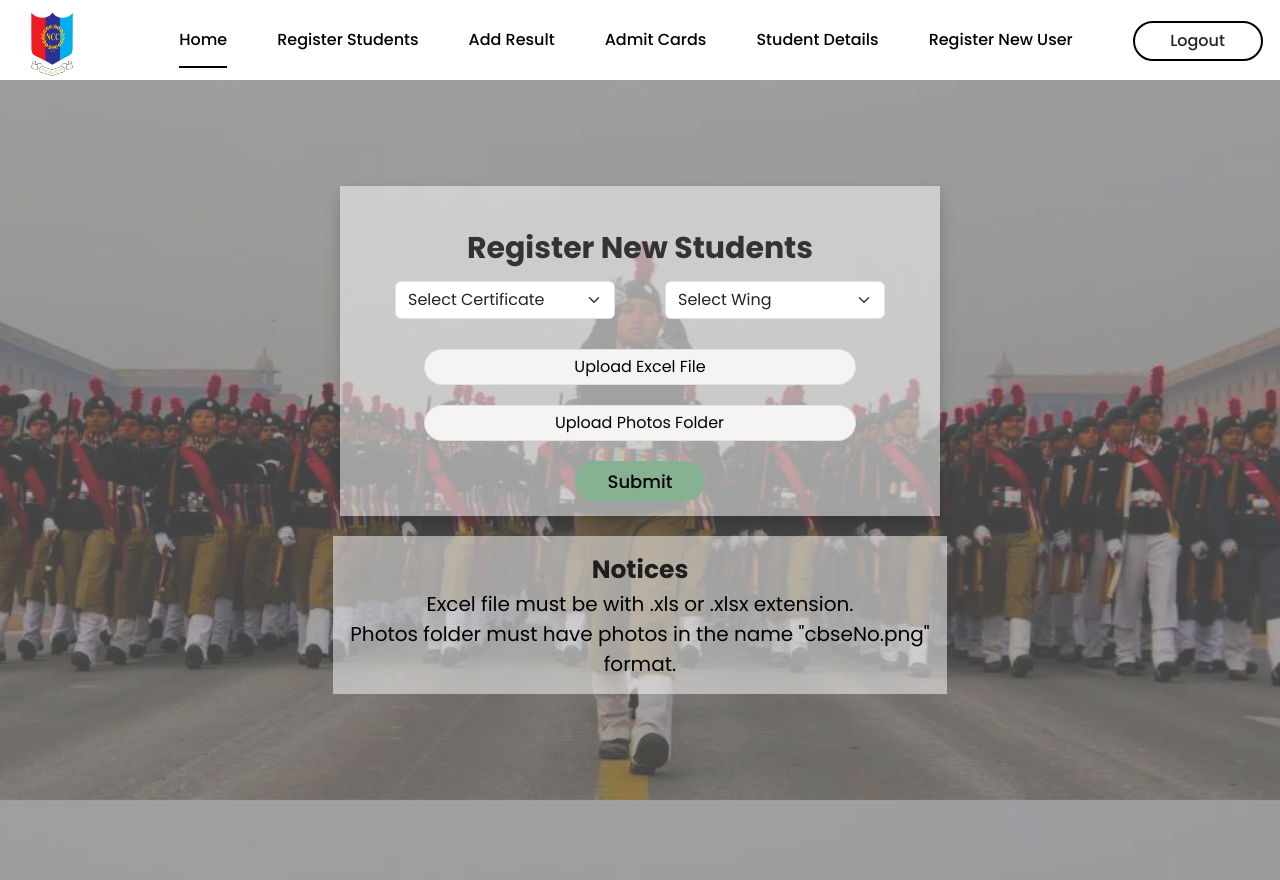
After one commit to DevanshDhookia/NCC-project2.0, a Django app: a page that uses core/home/templates/clerk/Add_Result.html in a window 1280 px wide. The commit adds this page. Run offline with Django 5.2, Linux system fonts and the light colour scheme; a user stored in the database is signed in.

```diff
--- a/core/core/urls.py
+++ b/core/core/urls.py
@@ -35,6 +35,7 @@ urlpatterns = [
     path('Preview Admit Card/',Preview_Admit_Card,name='Preview_Admit_Card'),
     path('Print Admit Cards/',Print_Admit_Cards,name='Print_Admit_Cards'),
     path('Register Students/',Register_Students,name='Register_Students'),
+    path('Add Result/',Add_Result,name='Add_Result'),
     path('Rejected Admit Cards/',Rejected_Admit_Cards,name='Rejected_Admit_Cards'),
     path('Student Details/',Student_Details,name='Student_Details'),
     path('All Students Previewed/',All_Students_Previewed,name='All_Students_Previewed'),
--- a/core/home/templates/Login_Page/login_base_template.html
+++ b/core/home/templates/Login_Page/login_base_template.html
@@ -27,6 +27,11 @@
                 {% if perms.home.can_create_new_candidates %}
                     <li>
                         <a href="/Register Students/" class="link">Register Students</a>
+                    </li>
+                {% endif %}
+                {% if perms.home.can_add_student_results %}
+                    <li>
+                        <a href="/Add Result/" class="link">Add Result</a>
                     </li>
                 {% endif %}
                 {% if perms.home.can_preview_admit_card or perms.home.can_print_admit_card or perms.home.can_view_rejected_applications %}
--- /dev/null
+++ b/core/home/templates/clerk/Add_Result.html
@@ -0,0 +1,76 @@
+{% extends "Login_Page/login_base_template.html" %}
+{% load static %}
+
+{% block css_block %}
+  <link rel="stylesheet" href="{% static 'css/register_students.css' %}">
+{% endblock %}
+
+{% block title %}
+    NCC (National Cadet Corps)
+{% endblock %}
+
+{% block script %}
+<script>
+
+  function updateLabel(input) {
+      const label = document.querySelector(`label[for="${input.id}"]`);
+      if (input.files.length > 0) {
+          label.textContent = input.files[0].name; // Update label with file name
+      } else {
+          label.textContent = input.id === "inputGroupFile01" ? "Upload Excel File" : "Upload Photos Folder";
+      }
+  }
+
+  function updateFolderLabel(input) {
+      const label = document.querySelector(`label[for="${input.id}"]`);
+      if (input.files.length > 0) {
+          const fullPath = input.files[0].webkitRelativePath;
+          const folderName = fullPath.split('/')[0]; // Extract folder name
+          label.textContent = folderName; // Update label with folder name
+      } else {
+          label.textContent = "Upload Photos Folder";
+      }
+  }
+</script>
+{% endblock script %}
+
+{% block start %}
+    <div class="center-area">
+        <form class="register-students" method="post" enctype="multipart/form-data" action="{% url 'Register_Students' %}">
+            {% csrf_token %}
+            <header>Register New Students</header>
+            <div class="drpdwn">
+                <select class="form-select" name="certificate_type">
+                    <option selected>Select Certificate </option>
+                    <option value="A">A-Cetificate</option>
+                    <option value="B">B-Cetificate</option>
+                    <option value="C">C-Cetificate</option>
+                  </select>
+                  <select class="form-select" name="wing" >
+                    <option selected>Select Wing</option>
+                    <option value="Army">Army</option>
+                    <option value="Navy">Navy</option>
+                    <option value="Air Force">Air-Force</option>
+                  </select>
+                </div>
+            <div class="input-group">
+                <div class="file-input">
+                    <input type="file" class="form-control" id="inputGroupFile01" name="excel_file" onchange="updateLabel(this)">
+                    <label class="input-group-text" for="inputGroupFile01" id="inputGroupFile01Label">Upload Excel File</label>
+                </div>
+                <div class="folder-input">
+                    <input type="file" class="form-control" id="inputGroupFile02" name="photos_folder" webkitdirectory onchange="updateFolderLabel(this)">
+                    <label class="input-group-text" for="inputGroupFile02" id="inputGroupFile02Label">Upload Photos Folder</label>
+                </div>
+            </div>
+            <div class="submit-container">
+                <button type="submit" class="submit-btn">Submit</button>
+            </div>
+        </form>
+        <div class="notice">
+            <div><strong>Notices</strong></div>
+            <div> Excel file must be with .xls or .xlsx extension.</div>
+            <div> Photos folder must have photos in the name "cbseNo.png" format.</div>
+        </div>
+    </div>
+{% endblock %}
--- a/core/home/views.py
+++ b/core/home/views.py
@@ -150,7 +150,9 @@ def clerk_page(request):
         return render(request, "clerk/clerk.html", context)
     else:
         return redirect("/SignIn/")
-
+@login_required
+def Add_Result(request):
+    return render(request, "clerk/Add_Result.html")
 
 @login_required
 def Preview_Admit_Card(request):
```
Also changed, not shown: core/db.sqlite3, core/home/static/css/add_result.css (added).
